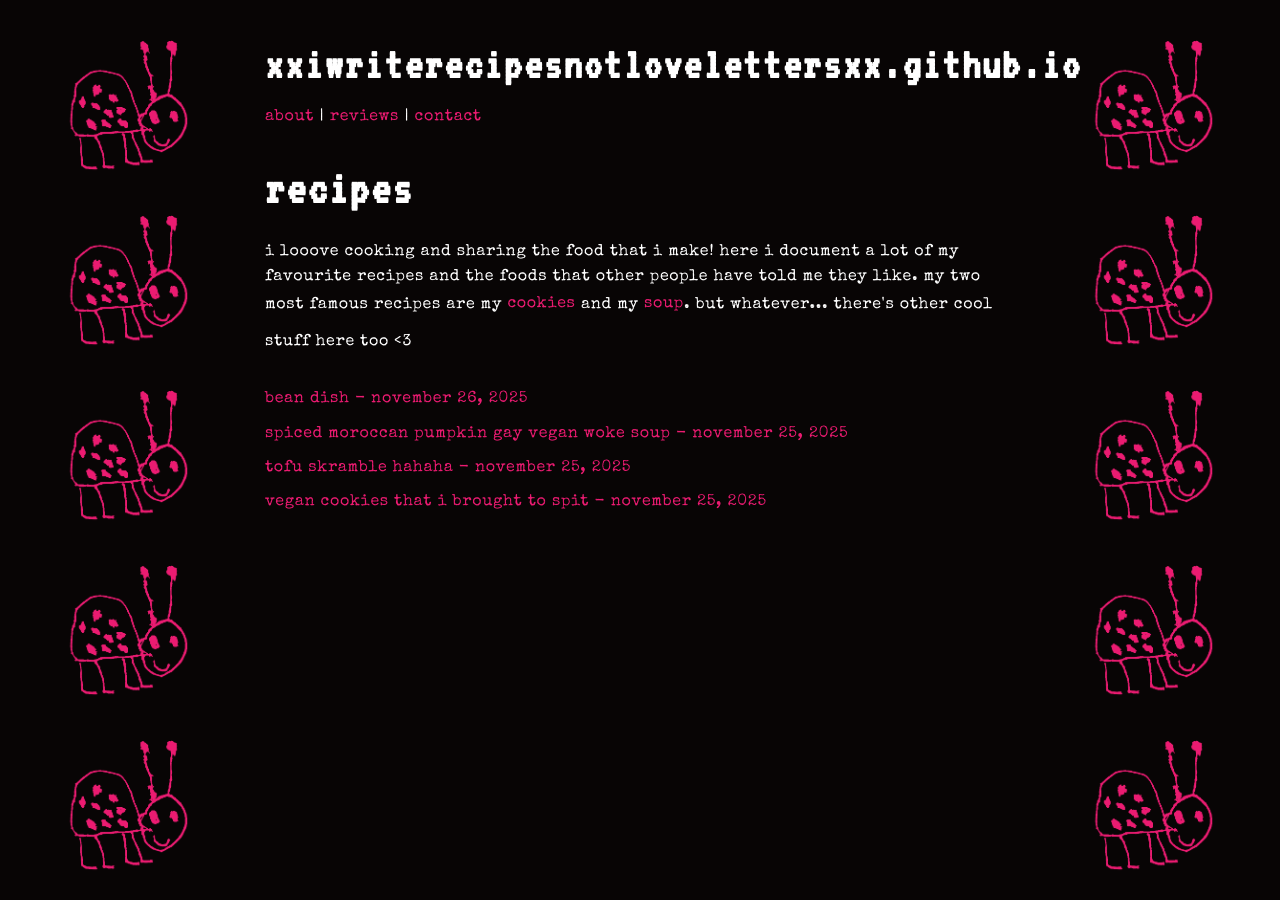
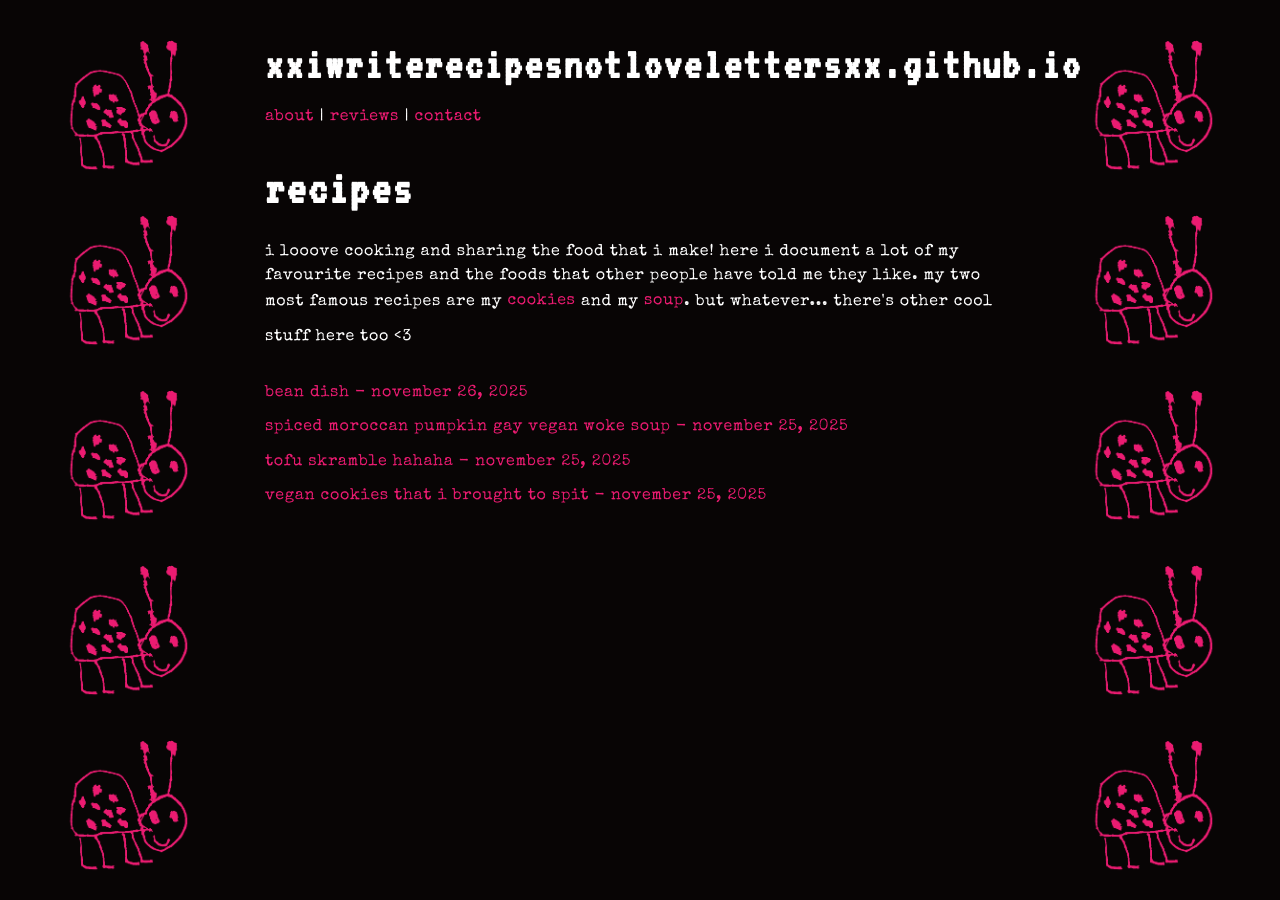
Before and after one commit to xxiwriterecipesnotlovelettersxx/xxiwriterecipesnotlovelettersxx.github.io, a Jekyll site: the page built from recipes.md, in a window 1280 px wide. Built offline with Jekyll 4.4.1, drawn with Linux system fonts in a browser that asks for light colours.

Commit message:
Update style.css

```diff
--- a/assets/css/style.css
+++ b/assets/css/style.css
@@ -105,6 +105,11 @@ header nav a:hover {
   font-weight: bold;
 }
 
+.recipe-intro {
+  margin-bottom: 0.3rem; /* or whatever you like */
+  line-height: 1.5;
+}
+
 /* Images */
 img {
   width: 100%;
```
